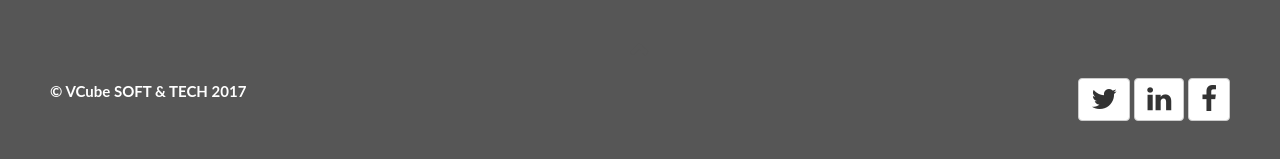
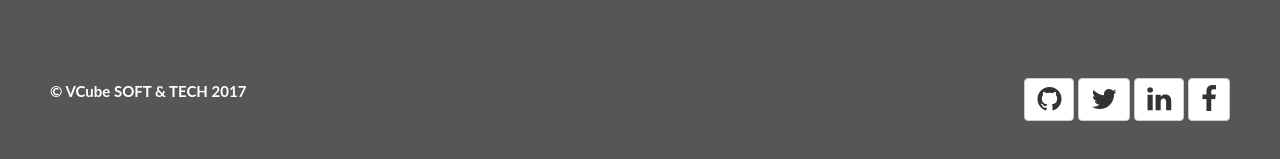
Before and after one commit to vCubeSoftNTech/OfficialWebsiteVCubeSoftNTech, a plain HTML site: page index.html in a window 1280 px wide. Shown: the part 3920-4079 px from the top of the page. Drawn offline with nearby package versions, Linux system fonts and the light colour scheme; some packages are replaced by stand-ins of ours.

Commit message:
WIP: Need to Push the Contents

```diff
--- a/index.html
+++ b/index.html
@@ -505,6 +505,7 @@
             </div>
             <div class="col-sm-6">
                 <span class="pull-right">
+                     <a class="btn btn-default btn-circle" href="https://github.com/vCubeSoftNTech" target="_blank"><i class="fa fa-github fa-2x"></i></a>
                      <a class="btn btn-default btn-circle" href="#" target="_blank"><i class="fa fa-twitter fa-2x"></i></a>
                      <a class="btn btn-default btn-circle" href="#" target="_blank"><i class="fa fa-linkedin fa-2x"></i></a>
                      <a class="btn btn-default btn-circle" href="#" target="_blank"><i class="fa fa-facebook fa-2x"></i></a>
```
